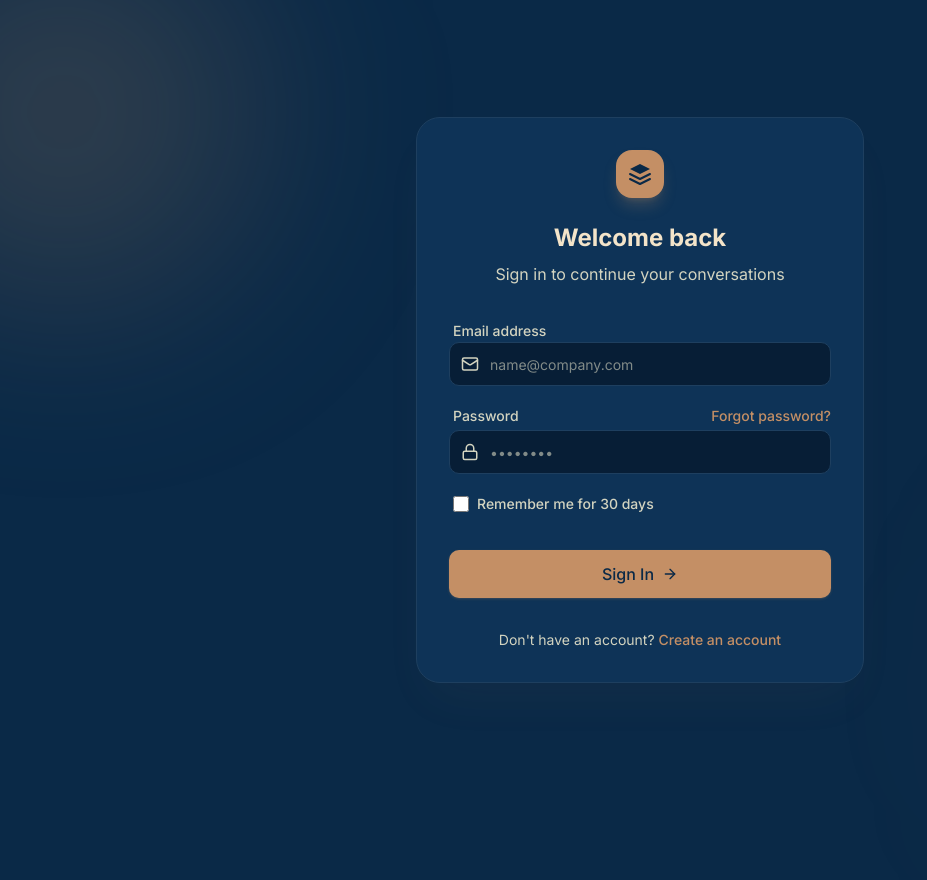
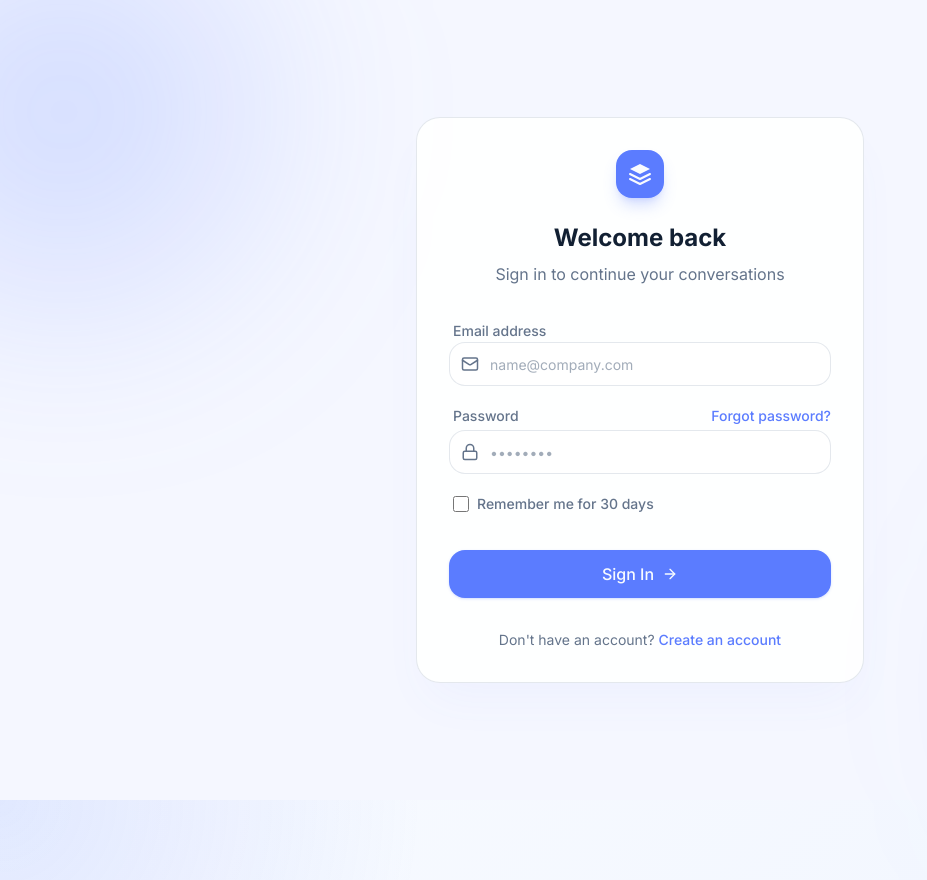
Before and after one commit to Rudraksh-r/chat-app, a React (Vite) app in the folder Frontnd/: page /login in a window 1280 px wide. Shown: the top 880 px of the page, without its empty margins (0-927 px from the left). Built offline with nearby package versions, Linux system fonts and the light colour scheme; no server answers.

Commit message:
feat: update theme colors and styles for improved UI consistency and accessibility

```diff
--- a/Frontnd/src/app/store/themeStore.js
+++ b/Frontnd/src/app/store/themeStore.js
@@ -1,7 +1,7 @@
 import { create } from 'zustand';
 
 const useThemeStore = create((set) => ({
-  theme: localStorage.getItem('theme') || 'dark',
+  theme: localStorage.getItem('theme') || 'light',
   setTheme: (theme) => {
     localStorage.setItem('theme', theme);
     set({ theme });
@@ -23,7 +23,7 @@ const useThemeStore = create((set) => ({
     }
   },
   initTheme: () => {
-    const theme = localStorage.getItem('theme') || 'dark';
+    const theme = localStorage.getItem('theme') || 'light';
     set({ theme });
     if (theme === 'dark') {
       document.documentElement.classList.add('dark');
--- a/Frontnd/src/styles/theme.css
+++ b/Frontnd/src/styles/theme.css
@@ -3,82 +3,82 @@
 
 :root {
   --font-size: 16px;
-  --background: #F3E4C9;
-  --foreground: #0A2947;
-  --card: #EADCB9;
-  --card-foreground: #0A2947;
-  --popover: #EADCB9;
-  --popover-foreground: #0A2947;
-  --primary: #8B5E3C;
-  --primary-foreground: #F3E4C9;
-  --secondary: #D3D4C0;
-  --secondary-foreground: #0A2947;
-  --muted: #EADCB9;
-  --muted-foreground: #8B5E3C;
-  --accent: #0A2947;
-  --accent-foreground: #F3E4C9;
-  --destructive: #A63A2B;
+  --background: #f5f7ff;
+  --foreground: #122033;
+  --card: rgba(255, 255, 255, 0.9);
+  --card-foreground: #122033;
+  --popover: #ffffff;
+  --popover-foreground: #122033;
+  --primary: #5b7cff;
+  --primary-foreground: #f8fbff;
+  --secondary: #eef3ff;
+  --secondary-foreground: #122033;
+  --muted: #f3f6ff;
+  --muted-foreground: #64748b;
+  --accent: #7c93ff;
+  --accent-foreground: #f8fbff;
+  --destructive: #ef4444;
   --destructive-foreground: #ffffff;
-  --border: #C5C6B1;
-  --input: #ffffff;
-  --input-background: #E5D5B3;
-  --switch-background: #8B5E3C;
+  --border: rgba(148, 163, 184, 0.25);
+  --input: rgba(255, 255, 255, 0.95);
+  --input-background: #ffffff;
+  --switch-background: #5b7cff;
   --font-weight-medium: 500;
   --font-weight-normal: 400;
-  --ring: #8B5E3C;
+  --ring: #5b7cff;
   --chart-1: oklch(0.646 0.222 41.116);
   --chart-2: oklch(0.6 0.118 184.704);
   --chart-3: oklch(0.398 0.07 227.392);
   --chart-4: oklch(0.828 0.189 84.429);
   --chart-5: oklch(0.769 0.188 70.08);
-  --radius: 0.625rem;
-  --sidebar: #EADCB9;
-  --sidebar-foreground: #0A2947;
-  --sidebar-primary: #8B5E3C;
+  --radius: 1rem;
+  --sidebar: rgba(255, 255, 255, 0.78);
+  --sidebar-foreground: #122033;
+  --sidebar-primary: #5b7cff;
   --sidebar-primary-foreground: #ffffff;
-  --sidebar-accent: #D3D4C0;
-  --sidebar-accent-foreground: #0A2947;
-  --sidebar-border: #C5C6B1;
-  --sidebar-ring: #8B5E3C;
+  --sidebar-accent: #eef3ff;
+  --sidebar-accent-foreground: #122033;
+  --sidebar-border: rgba(148, 163, 184, 0.22);
+  --sidebar-ring: #5b7cff;
 }
 
 .dark {
-  --background: #0A2947;
-  --foreground: #F3E4C9;
-  --card: #0E3357;
-  --card-foreground: #F3E4C9;
-  --popover: #0E3357;
-  --popover-foreground: #F3E4C9;
-  --primary: #C48F65;
-  --primary-foreground: #0A2947;
-  --secondary: #4E5340;
-  --secondary-foreground: #F3E4C9;
-  --muted: #153F66;
-  --muted-foreground: #D3D4C0;
-  --accent: #F3E4C9;
-  --accent-foreground: #0A2947;
-  --destructive: #E05A47;
-  --destructive-foreground: #0A2947;
-  --border: #1E3F5F;
-  --input: #071E36;
-  --input-background: #071E36;
-  --switch-background: #C48F65;
+  --background: #07111f;
+  --foreground: #f8fbff;
+  --card: rgba(15, 23, 42, 0.9);
+  --card-foreground: #f8fbff;
+  --popover: rgba(15, 23, 42, 0.95);
+  --popover-foreground: #f8fbff;
+  --primary: #8fa6ff;
+  --primary-foreground: #07111f;
+  --secondary: #17223a;
+  --secondary-foreground: #f8fbff;
+  --muted: #101a2d;
+  --muted-foreground: #9ca8bf;
+  --accent: #8fa6ff;
+  --accent-foreground: #07111f;
+  --destructive: #fb7185;
+  --destructive-foreground: #07111f;
+  --border: rgba(148, 163, 184, 0.2);
+  --input: rgba(15, 23, 42, 0.95);
+  --input-background: #111827;
+  --switch-background: #8fa6ff;
   --font-weight-medium: 500;
   --font-weight-normal: 400;
-  --ring: #C48F65;
+  --ring: #8fa6ff;
   --chart-1: oklch(0.488 0.243 264.376);
   --chart-2: oklch(0.696 0.17 162.48);
   --chart-3: oklch(0.769 0.188 70.08);
   --chart-4: oklch(0.627 0.265 303.9);
   --chart-5: oklch(0.645 0.246 16.439);
-  --sidebar: #0E3357;
-  --sidebar-foreground: #F3E4C9;
-  --sidebar-primary: #C48F65;
-  --sidebar-primary-foreground: #0A2947;
-  --sidebar-accent: #153F66;
-  --sidebar-accent-foreground: #F3E4C9;
-  --sidebar-border: #1E3F5F;
-  --sidebar-ring: #C48F65;
+  --sidebar: rgba(15, 23, 42, 0.92);
+  --sidebar-foreground: #f8fbff;
+  --sidebar-primary: #8fa6ff;
+  --sidebar-primary-foreground: #07111f;
+  --sidebar-accent: #17223a;
+  --sidebar-accent-foreground: #f8fbff;
+  --sidebar-border: rgba(148, 163, 184, 0.16);
+  --sidebar-ring: #8fa6ff;
 }
 
 @theme inline {
@@ -129,13 +129,13 @@
 
   body {
     @apply bg-background text-foreground;
-    font-family: 'Inter', sans-serif;
+    font-family: 'Inter', 'SF Pro Display', 'Segoe UI', sans-serif;
+    background-image: radial-gradient(circle at top left, rgba(91, 124, 255, 0.15), transparent 28%), linear-gradient(135deg, #f8fbff 0%, #eef3ff 100%);
   }
 
-  /**
-  * Default typography styles for HTML elements (h1-h4, p, label, button, input).
-  * These are in @layer base, so Tailwind utility classes (like text-sm, text-lg) automatically override them.
-  */
+  .dark body {
+    background-image: radial-gradient(circle at top left, rgba(143, 166, 255, 0.2), transparent 28%), linear-gradient(135deg, #07111f 0%, #0f172a 100%);
+  }
 
   html {
     font-size: var(--font-size);
@@ -183,3 +183,17 @@
     line-height: 1.5;
   }
 }
+
+@layer components {
+  .app-shell {
+    @apply bg-transparent;
+  }
+
+  .glass-panel {
+    @apply border border-white/60 bg-white/70 backdrop-blur-xl shadow-[0_12px_40px_rgba(15,23,42,0.08)];
+  }
+
+  .dark .glass-panel {
+    @apply border-slate-800/70 bg-slate-900/70 shadow-[0_12px_40px_rgba(0,0,0,0.28)];
+  }
+}
```
Also changed, not shown: Frontnd/src/app/pages/ChatLayout.jsx (+39 -33 lines).
